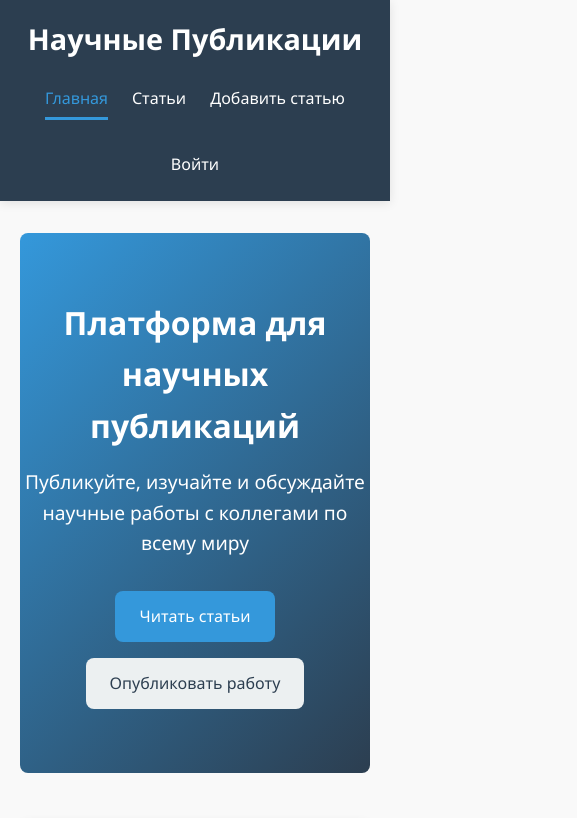
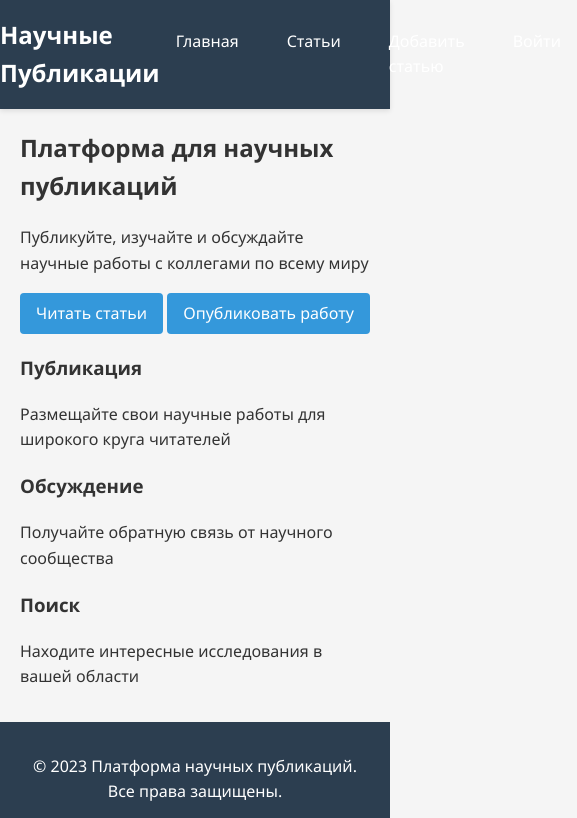
Before and after one commit to 112dsd/scientific_articles_app, a website: page public/index.html in a window 390 px wide. Shown: the top 818 px of the page, 577 px wide, since content can reach past the window. Drawn offline with Linux system fonts and the light colour scheme.

Commit message:
Update style.css

```diff
--- a/public/style.css
+++ b/public/style.css
@@ -1,359 +1,120 @@
-:root {
-  --primary: #2c3e50;
-  --secondary: #3498db;
-  --accent: #e74c3c;
-  --light: #ecf0f1;
-  --dark: #2c3e50;
-  --gray: #95a5a6;
-  --success: #2ecc71;
-  --border-radius: 8px;
-  --box-shadow: 0 2px 10px rgba(0,0,0,0.1);
-  --transition: all 0.3s ease;
+/* Основные стили */
+body {
+  font-family: 'Segoe UI', Tahoma, Geneva, Verdana, sans-serif;
+  line-height: 1.6;
+  color: #333;
+  background: #f5f5f5;
+  margin: 0;
+  padding: 0;
 }
 
-* {
-  margin: 0;
-  padding: 0;
-  box-sizing: border-box;
-  font-family: 'Segoe UI', Tahoma, Geneva, Verdana, sans-serif;
+/* Контейнер */
+.container {
+  max-width: 1200px;
+  margin: 0 auto;
+  padding: 0 20px;
 }
 
-body {
-  background-color: #f9f9f9;
-  color: var(--dark);
-  line-height: 1.6;
-  min-height: 100vh;
-  display: flex;
-  flex-direction: column;
-}
-
-/* Header */
-.header {
-  background-color: var(--primary);
+/* Шапка */
+header {
+  background: #2c3e50;
   color: white;
   padding: 1rem 0;
-  box-shadow: var(--box-shadow);
-  position: sticky;
-  top: 0;
-  z-index: 100;
+  box-shadow: 0 2px 5px rgba(0,0,0,0.1);
 }
 
 .header-container {
-  max-width: 1200px;
-  margin: 0 auto;
-  padding: 0 20px;
   display: flex;
   justify-content: space-between;
   align-items: center;
 }
 
 .logo {
-  font-size: 1.8rem;
-  font-weight: 700;
+  font-size: 1.5rem;
+  font-weight: bold;
   color: white;
   text-decoration: none;
 }
 
+/* Навигация */
 .nav {
   display: flex;
-  align-items: center;
-  gap: 1.5rem;
+  gap: 1rem;
 }
 
 .nav a {
   color: white;
   text-decoration: none;
-  font-weight: 500;
-  transition: var(--transition);
-  padding: 0.5rem 0;
-  position: relative;
+  padding: 0.5rem 1rem;
 }
 
 .nav a:hover {
-  color: var(--secondary);
+  color: #3498db;
 }
 
-.nav a.active {
-  color: var(--secondary);
-}
-
-.nav a.active::after {
-  content: '';
-  position: absolute;
-  bottom: 0;
-  left: 0;
-  width: 100%;
-  height: 3px;
-  background-color: var(--secondary);
-}
-
-/* Main content */
-.main {
-  flex: 1;
-  padding: 2rem 0;
-}
-
-.container {
-  max-width: 1200px;
-  margin: 0 auto;
-  padding: 0 20px;
-}
-
-/* Footer */
-.footer {
-  background-color: var(--primary);
-  color: white;
-  padding: 1.5rem 0;
-  text-align: center;
-  margin-top: auto;
-}
-
-/* Cards */
+/* Карточки */
 .card {
   background: white;
-  border-radius: var(--border-radius);
-  box-shadow: var(--box-shadow);
+  border-radius: 8px;
+  box-shadow: 0 2px 5px rgba(0,0,0,0.1);
   padding: 1.5rem;
   margin-bottom: 1.5rem;
 }
 
-/* Buttons */
+/* Кнопки */
 .btn {
   display: inline-block;
-  padding: 0.8rem 1.5rem;
-  border-radius: var(--border-radius);
-  font-weight: 500;
-  text-align: center;
+  padding: 0.5rem 1rem;
+  background: #3498db;
+  color: white;
+  border: none;
+  border-radius: 4px;
   cursor: pointer;
-  transition: var(--transition);
-  border: none;
   text-decoration: none;
 }
 
-.btn-primary {
-  background-color: var(--secondary);
-  color: white;
+.btn:hover {
+  background: #2980b9;
 }
 
-.btn-primary:hover {
-  background-color: #2980b9;
-  transform: translateY(-2px);
-}
-
-.btn-secondary {
-  background-color: var(--light);
-  color: var(--dark);
-}
-
-.btn-secondary:hover {
-  background-color: #bdc3c7;
-}
-
-.btn-danger {
-  background-color: var(--accent);
-  color: white;
-}
-
-.btn-danger:hover {
-  background-color: #c0392b;
-}
-
-/* Forms */
+/* Формы */
 .form-group {
-  margin-bottom: 1.5rem;
+  margin-bottom: 1rem;
 }
 
 .form-group label {
   display: block;
   margin-bottom: 0.5rem;
-  font-weight: 500;
+  font-weight: bold;
 }
 
 .form-control {
   width: 100%;
-  padding: 0.8rem;
+  padding: 0.5rem;
   border: 1px solid #ddd;
-  border-radius: var(--border-radius);
-  font-size: 1rem;
-  transition: var(--transition);
+  border-radius: 4px;
 }
 
-.form-control:focus {
-  outline: none;
-  border-color: var(--secondary);
-  box-shadow: 0 0 0 2px rgba(52, 152, 219, 0.2);
-}
-
-textarea.form-control {
-  min-height: 150px;
-  resize: vertical;
-}
-
-/* Articles */
+/* Статьи */
 .articles-list {
   display: grid;
-  grid-template-columns: repeat(auto-fill, minmax(350px, 1fr));
-  gap: 2rem;
-  margin-top: 2rem;
+  grid-template-columns: repeat(auto-fill, minmax(300px, 1fr));
+  gap: 1.5rem;
+  margin-top: 1.5rem;
 }
 
 .article-card {
   background: white;
-  border-radius: var(--border-radius);
-  box-shadow: var(--box-shadow);
+  border-radius: 8px;
   overflow: hidden;
-  transition: var(--transition);
+  box-shadow: 0 2px 5px rgba(0,0,0,0.1);
 }
 
-.article-card:hover {
-  transform: translateY(-5px);
-  box-shadow: 0 6px 12px rgba(0,0,0,0.15);
+/* Подвал */
+footer {
+  background: #2c3e50;
+  color: white;
+  text-align: center;
+  padding: 1rem 0;
+  margin-top: 2rem;
 }
-
-.article-meta {
-  color: var(--gray);
-  font-size: 0.9rem;
-  margin-bottom: 0.5rem;
-}
-
-/* Full article */
-.article-header {
-  margin-bottom: 2rem;
-}
-
-.article-title {
-  font-size: 2rem;
-  margin-bottom: 1rem;
-}
-
-.article-content {
-  line-height: 1.8;
-  margin-top: 1rem;
-}
-
-.article-content img {
-  max-width: 100%;
-  height: auto;
-  margin: 1rem 0;
-}
-
-/* Comments */
-.comments-section {
-  margin-top: 3rem;
-}
-
-.comment {
-  border-bottom: 1px solid #eee;
-  padding: 1.5rem 0;
-}
-
-.comment:last-child {
-  border-bottom: none;
-}
-
-.comment-header {
-  display: flex;
-  justify-content: space-between;
-  margin-bottom: 0.5rem;
-  font-size: 0.9rem;
-  color: var(--gray);
-}
-
-/* Hero section */
-.hero {
-  background: linear-gradient(135deg, var(--secondary), var(--primary));
-  color: white;
-  padding: 4rem 0;
-  text-align: center;
-  border-radius: var(--border-radius);
-  margin-bottom: 3rem;
-}
-
-.hero h1 {
-  font-size: 2.5rem;
-  margin-bottom: 1rem;
-}
-
-.hero p {
-  font-size: 1.2rem;
-  margin-bottom: 2rem;
-  max-width: 800px;
-  margin-left: auto;
-  margin-right: auto;
-}
-
-.hero-buttons {
-  display: flex;
-  gap: 1rem;
-  justify-content: center;
-}
-
-/* Features */
-.features {
-  display: grid;
-  grid-template-columns: repeat(auto-fit, minmax(300px, 1fr));
-  gap: 2rem;
-  margin-top: 3rem;
-}
-
-.feature-card {
-  background: white;
-  padding: 1.5rem;
-  border-radius: var(--border-radius);
-  box-shadow: var(--box-shadow);
-  text-align: center;
-}
-
-.feature-card h3 {
-  color: var(--secondary);
-  margin-bottom: 1rem;
-}
-
-/* Profile */
-.profile-info {
-  margin: 2rem 0;
-}
-
-.info-item {
-  margin-bottom: 1.5rem;
-  display: flex;
-  align-items: center;
-}
-
-.info-item .label {
-  font-weight: bold;
-  width: 120px;
-}
-
-.info-item .value {
-  padding: 0.5rem;
-  background: #f5f5f5;
-  border-radius: var(--border-radius);
-  flex-grow: 1;
-}
-
-/* Responsive */
-@media (max-width: 768px) {
-  .header-container {
-    flex-direction: column;
-    gap: 1rem;
-  }
-
-  .nav {
-    flex-wrap: wrap;
-    justify-content: center;
-  }
-
-  .hero h1 {
-    font-size: 2rem;
-  }
-
-  .articles-list {
-    grid-template-columns: 1fr;
-  }
-
-  .hero-buttons {
-    flex-direction: column;
-    align-items: center;
-  }
-}
```
